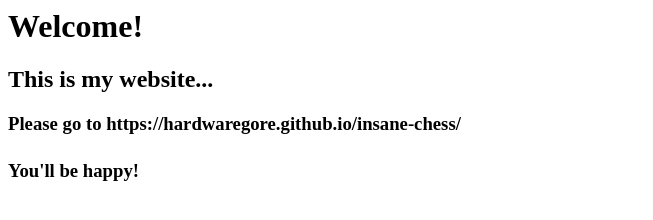
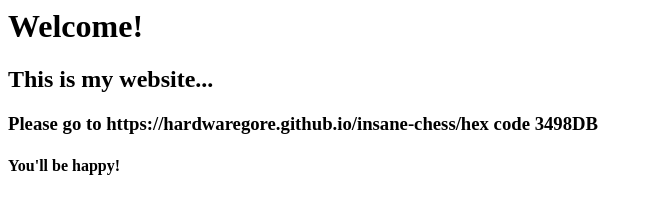
Before and after one commit to SirAlexBigBrain/Yourbigfatmume, a plain HTML site: page index.html in a window 1280 px wide. Shown: the whole page, without its empty margins (0-653 px from the left). Drawn offline with Linux system fonts and the light colour scheme.

Commit message:
Update index.html

```diff
--- a/index.html
+++ b/index.html
@@ -5,5 +5,5 @@
 <h1>Welcome!</h1>
 <body>
   <h2>This is my website...</h2>
-  <h3>Please go to https://hardwaregore.github.io/insane-chess/<hex code 3498DB</h3>
+  <h3>Please go to https://hardwaregore.github.io/insane-chess/hex code 3498DB</h3>
   <h4>You'll be happy!</h4>
```
